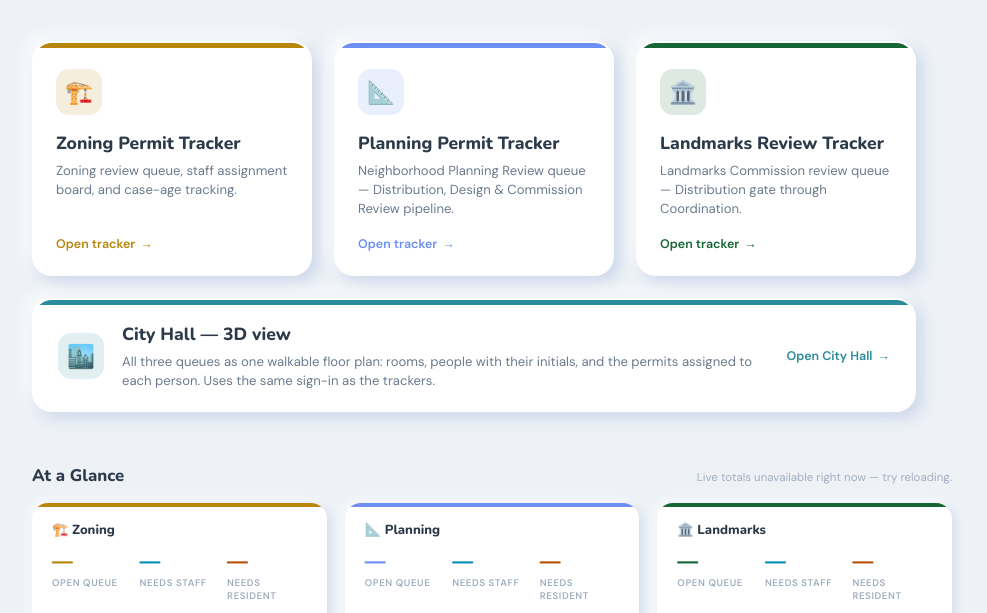
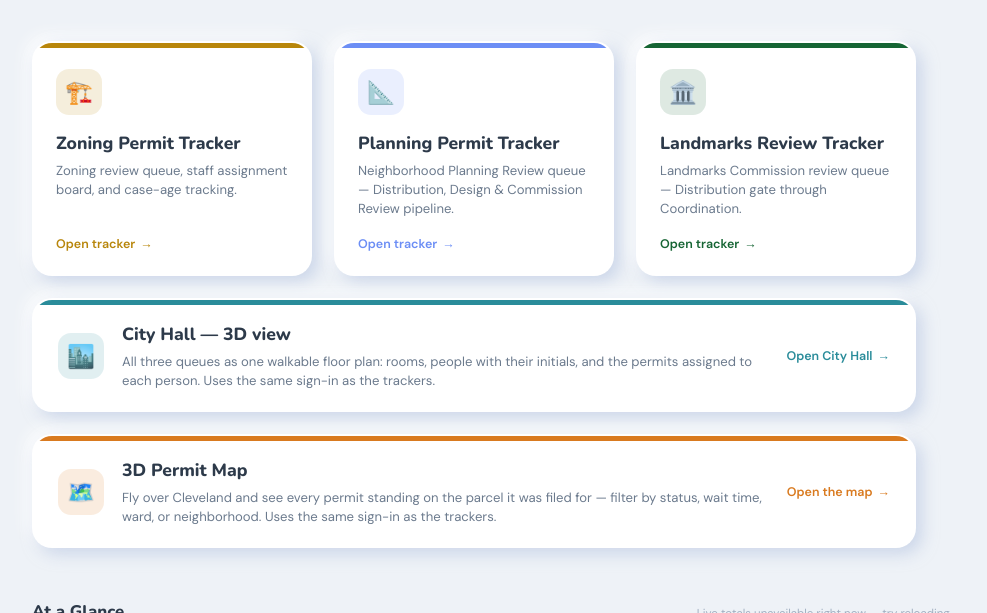
Before and after one commit to acl5685/permit-trackers-hub, a plain HTML site: page index.html in a window 1280 px wide. Shown: the part 178-791 px from the top of the page, without its empty margins (148-1135 px from the left). Drawn offline with nearby package versions, Linux system fonts and the light colour scheme; no server answers.

Commit message:
Hub: add 3D Permit Map card (login-gated, same sign-in as the trackers)
Co-Authored-By: Claude Sonnet 5.5 <noreply@anthropic.com>

```diff
--- a/index.html
+++ b/index.html
@@ -146,6 +146,14 @@
       <div class="card-desc">All three queues as one walkable floor plan: rooms, people with their initials, and the permits assigned to each person. Uses the same sign-in as the trackers.</div>
     </div>
     <div class="card-cta">Open City Hall <span class="arrow">→</span></div>
+  </a>
+  <a class="card wide" style="--card-accent:#d97a1f" href="https://acl5685.github.io/3d-permit-map/" target="_self">
+    <div class="card-icon">🗺️</div>
+    <div class="wide-text">
+      <div class="card-title">3D Permit Map</div>
+      <div class="card-desc">Fly over Cleveland and see every permit standing on the parcel it was filed for — filter by status, wait time, ward, or neighborhood. Uses the same sign-in as the trackers.</div>
+    </div>
+    <div class="card-cta">Open the map <span class="arrow">→</span></div>
   </a>
 </div>
 
```
